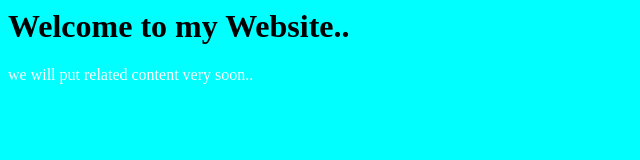
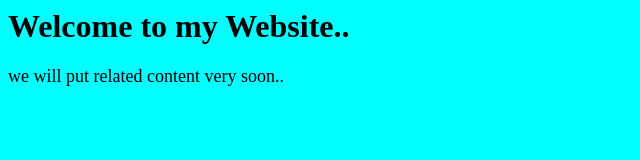
Before and after one commit to muskantiwari870/website, a plain HTML site: page index.html in a window 1280 px wide. Shown: the whole page, without its empty margins (0-640 px from the left). Drawn offline with Linux system fonts and the light colour scheme.

Commit message:
Update index.html

```diff
--- a/index.html
+++ b/index.html
@@ -9,7 +9,7 @@
 	</head>
 	<body bgcolor="cyan">
 
-		<font color=white size=3>
+		<font color=Black size=4>
 			we will put related content very soon..
 		</font>
 	</body>
```
